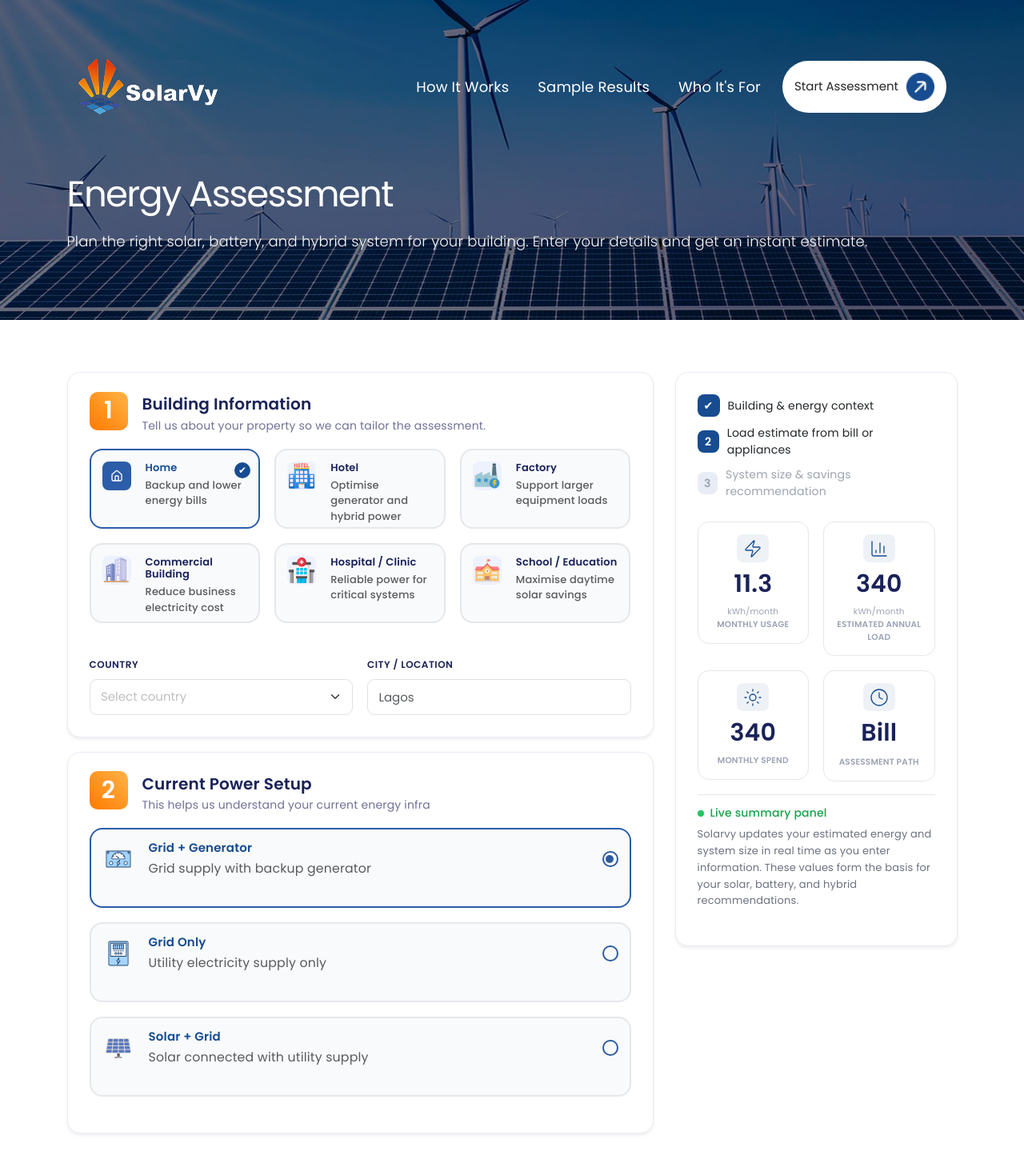
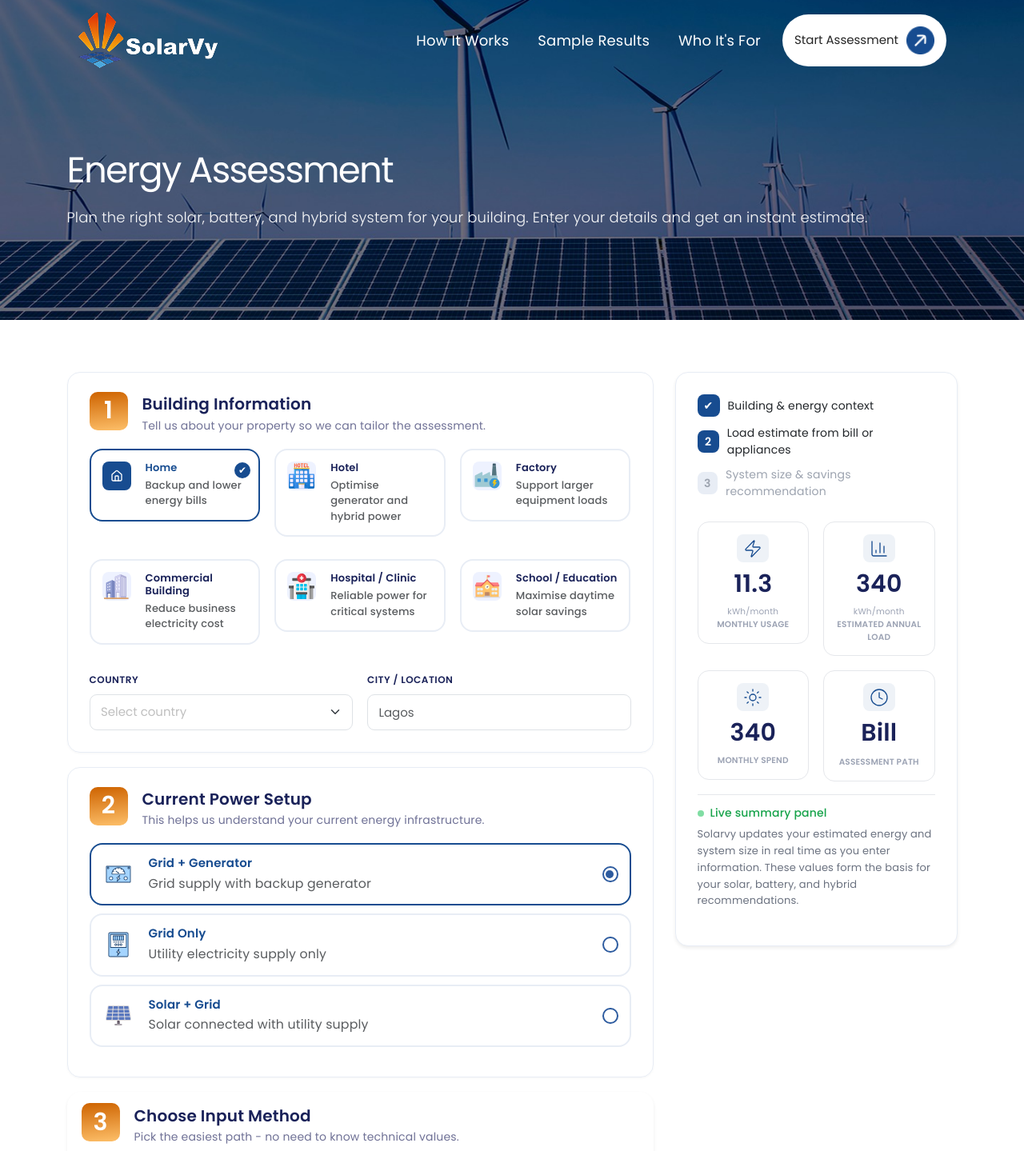
Before and after one commit to ratheesh-srishtis/web-app, a React (Vite) app: page /assesement in a window 1280 px wide. Shown: the top 1439 px of the page at 80% size. Built offline with nearby package versions, Linux system fonts and the light colour scheme.

Commit message:
right section

```diff
--- a/src/App.css
+++ b/src/App.css
@@ -304,6 +304,10 @@ font-size: 45px;
   box-shadow: 0 4px 10px rgba(0, 0, 0, 0.1);
 }
 
+hr {
+    border: 1px solid #E8EDF5 !important;
+}
+
 /* Text */
 .step h4 {
   font-size: 18px;
@@ -400,10 +404,12 @@ body {
      background: #ffffff;
     padding: 18px 22px;
     border-radius: 12px;
-  box-shadow: 0 6px 14px rgba(0, 0, 0, 0.05);
+    /* box-shadow: 0 6px 14px rgba(0, 0, 0, 0.05); */
     margin-bottom: 15px;
     transition: 0.3s;
-  border: 1px solid #CAE1FF !important;
+    /* border: 1px solid #CAE1FF !important; */
+    border: 0.5px solid #CAE1FF;
+    box-shadow: 0px 20px 21px 0 rgba(202, 225, 255, 0.1);
 }
 
 .card-boxs {
@@ -418,8 +424,9 @@ body {
 }
 
 .step-s {
-  box-shadow: 0 1px 12px #CAE1FF;
-  border-radius: 0 0 15px 15px;
+     border-radius: 12px;
+    box-shadow: 4px 4px 16px 0 rgba(202, 225, 255, 0.3);
+
 }
 
 .card-box:hover {
@@ -499,9 +506,7 @@ body {
 .select-text option {
   width: 100%;
 }
-img.boxs-img {
-    width: 100%;
-}
+
 
 
 .card-boxs small {
@@ -671,7 +676,10 @@ img.boxs-img {
   font-weight: 500;
 }
 
-
+nav.navbar.navbar-expand-md.mb-2.asst-menuss {
+  position: relative;
+  top: 58px;
+}
 
 /* Divider */
 .divider {
@@ -700,7 +708,7 @@ img.boxs-img {
     transition: 0.3s;
     border: 1px solid #CAE1FF !important;
     height: 130px;
-    width: 180px;
+
 }
   .subtitle {
 
@@ -727,13 +735,15 @@ img.boxs-img {
     position: relative;
   }
 
-  .container.position-relative.z-1.menu-div {
-
-        /*  position: relative;
-        top: 32%; */
-        margin-bottom: 65px;
+nav.navbar.navbar-expand-md.mb-2.asst-menuss {
+    position: relative;
+    top: 5px;
 }
-
+section.hero.d-flex.align-items-center.ass-bannr {
+    height: 100%;
+    min-height: 400px;
+    margin-bottom:1px
+}
   .hero {
 
     height: 100%;
@@ -829,13 +839,16 @@ h4.head-blue-left {
     text-align: left;
     padding: 15px 0px 0px 15px;
     color: #1A2259;
+    font-size: 24px !important;
+    font-weight: 600;
 }
 
 p.sub-left {
-  font-size: 14px;
-  color: #6c757d;
+      font-size: 16px;
+    color: #6D7189;
     text-align: left;
     padding: 0px 0px 0px 15px;
+    font-weight: 400;
 }
 
 a.text-light.align-self-center {
@@ -877,7 +890,10 @@ a.text-light.align-self-center {
     margin-bottom: 10px;
     color: #1A2259;
   }
-
+    .row.align-items-center.text-divs.ass-text-bann {
+        position: relative;
+        top: -45px;
+    }
   .row.align-items-center.text-divs {
     position: relative;
     top: 1px;
--- a/src/css/ass-result.css
+++ b/src/css/ass-result.css
@@ -16,7 +16,11 @@
 .custom-card small {
   font-size: 14px;
   color: #6F7196 !important;
-  margin-left: 10px;
+
+}
+
+hr {
+    border: 1px solid #E8EDF5 !important;
 }
 
 .icon-box-sun {
@@ -32,7 +36,7 @@
 .icon-box-right {
   width: 48px;
   height: 48px;
-  background-color: #fff; /* light grey */
+  background-color: #F0F4FA; /* light grey */
   border-radius: 12px;
 
   align-items: center;
@@ -295,7 +299,7 @@ small.text-muted.sub-down {
   padding: 16px;
 }
 .qs-cards {
-background: #f8fafc;
+
   border: 1px solid #e5e7eb;
   border-radius: 14px;
   padding: 16px;
@@ -440,7 +444,7 @@ i.colo-sym.bi.bi-graph-up.mb-2.text-primary.fs-5 {
 .btn-outline-customss2 {
   width: 100%;
   height: 56px;
-  background-color: #E9EDF3;
+  background-color: #fff;
   color: #234F8E;
 
   border: 2px solid #BFD0EA;
--- a/src/css/ass.css
+++ b/src/css/ass.css
@@ -2,14 +2,18 @@
 
 .row.align-items-center.text-divs.ass-text-bann {
     position: relative;
-    top: 30px;
+    top:0px;
 }
-
+.parent-container {
+    display: flex; /* or grid */
+    flex-direction: column; /* if vertical */
+    gap: 10px;
+}
 
 .step-box {
   width: 48px;
   height: 48px;
-  background: linear-gradient(45deg, #ff7a00, #ffb347);
+    background: linear-gradient(-186deg, #ce6300, #fdbf69);
   color: white;
   font-weight: bold;
   border-radius: 10px;
@@ -106,7 +110,7 @@
 }
 
 .property-card.active .icon-box-tops{
-  background: #2b5da8;
+  background: #174C90;
   color: white;
 }
 
@@ -172,8 +176,8 @@ top: 0px;
 /* Card base */
 .property-card {
   width: 100%;
-  height: 100px; /* fixed equal height */
-  background: #eef2f7;
+
+
   border-radius: 12px;
 
   align-items: center;
@@ -210,7 +214,7 @@ top: 0px;
 /* Active state */
 .property-card.active {
   border: 2px solid #174C90;
-  background: #eff6ff;
+
 }
 p.small.mb-0.text-muted.ass-muted {
     color: #6F7196;
@@ -367,12 +371,24 @@ input.form-control.rounded-3.ass-intput {
     border: 1px solid #E8EDF5;
     border-radius: 16px !important;
    background-color: rgb(255, 255, 255);
+    position: sticky !important;
+    top: 100px; /* 🔥 adjust based on header */
+    align-self: flex-start; /* 🔥 VERY IMPORTANT */
+
+}
+
+.right-panel {
+    position: sticky;
+    top: 100px; /* default (scroll down) */
+    transition: top 0.3s ease;
 }
 
 .p-4.shadow-sm.rounded-4.ass-first {
       border: 1px solid #E8EDF5;
     border-radius: 16px !important;
-    background-color: rgb(255, 255, 255);
+
+    box-shadow: 0px 1px 3px rgba(0, 0, 0, 0.04) !important;
+
 }
 h5.asst-h {
     color: #1A2259;
@@ -684,6 +700,19 @@ textarea.form-control.notes-box.ass-text-area {
     max-width: 170px;
 }
 
+nav.navbar.navbar-expand-md.mb-2.asst-menuss {
+    position: relative;
+    top: -58px;
+}
+
+@media (max-width: 768px) {
+    nav.navbar.navbar-expand-md.mb-2.asst-menuss {
+        position: relative;
+        top: 5px;
+        margin-top:10px;
+    }
+}
+
 .btn-outline-custom2:hover {
   background: #eef4ff;
 }
@@ -910,19 +939,19 @@ button.btn.btn-outline-custom.btn-start {
 }
 
 .property-card {
-  border: 2px solid #e5e7eb;
+   border: 2px solid #E8EDF5;
     border-radius: 16px;
     padding: 14px;
-  background: #f9fafb !important;
     cursor: pointer;
     transition: all 0.2s ease;
     position: relative;
+    margin-bottom: 10px; /* adds gap */
 
 }
 
 .property-card.active {
-  border-color: #2b5da8;
-  background: #eef4ff;
+  border-color: #174C90;
+
 }
 
 
@@ -944,7 +973,7 @@ section.hero.d-flex.align-items-center.ass-bannr {
     margin-bottom: 65px;
 }
 .property-card.active .icon-box {
-  background: #2b5da8;
+  background: #174C90;
   color: white;
 }
 
@@ -1295,15 +1324,14 @@ p.small.mb-0.text-muted.ass-muted{display: none;}
 
       }
 
-      .p-4.rounded-4.shadow-sm.sticky-top.right-panel.assts-right {
 
-    display: none;
-}
   }
 
 
 
-
+ hr {
+    border: 1px solid #E8EDF5 !important;
+}
 
 
 
@@ -1353,7 +1381,7 @@ p.small.mb-0.text-muted.ass-muted{display: none;}
 }
 
 .appliance-table tbody tr {
-  border-bottom: 1px solid #eee;
+  border-bottom: 1px solid #F0F4FA;
 }
 
 .appliance-cell {
--- a/src/pages/Assesement.tsx
+++ b/src/pages/Assesement.tsx
@@ -41,6 +41,17 @@ function Assesement() {
   const [selectedProperty, setSelectedProperty] = useState(1);
   const [selectedPower, setSelectedPower] = useState(1);
   const [active, setActive] = useState("bill");
+
+
+
+
+
+
+
+
+
+
+
   const options = [
     {
       id: "bill",
@@ -133,6 +144,13 @@ const handleChange = (
   ];
 
 
+
+
+
+
+
+
+
   const [activeTab, setActiveTab] = useState("Businesses");
 
 const applianceOptions = [
@@ -221,7 +239,7 @@ const handleFileChange = (e) => {
         <div className="container position-relative z-1 menu-div ass-div">
 
           {/* Navbar */}
-          <nav className="navbar navbar-expand-md mb-2">
+          <nav className="navbar navbar-expand-md mb-2 asst-menuss">
             <div className="container-fluid">
 
               {/* Logo */}
@@ -317,7 +335,7 @@ const handleFileChange = (e) => {
               </div>
 
               {/* Cards */}
-              <div className="row g-3">
+              <div className="row g-3 mb-3">
                 {propertyOptions.map((item) => (
                   <div className="col-6 col-md-6 col-lg-4" key={item.id}>
                     <div
@@ -346,7 +364,7 @@ const handleFileChange = (e) => {
               </div>
 
               {/* Form */}
-              <div className="row g-3 mt-3">
+              <div className="row g-3 ">
 
                 {/* COUNTRY */}
                 <div className="col-md-6">
@@ -392,15 +410,16 @@ const handleFileChange = (e) => {
                 <div>
                   <h5 className="fw-bold mb-1 heading-ass">Current Power Setup</h5>
                   <p className="text-muted small mb-0 para-ass">
-                    This helps us understand your current energy infra
+                 This helps us understand your current energy infrastructure.
                   </p>
                 </div>
               </div>
 
               {powerOptions.map((item) => (
-  <div
+  <div className="parent-container">
+    <div
     key={item.id}
-    className={`property-card mb-3 ${selectedPower === item.id ? "active" : ""}`}
+    className={`property-card  ${selectedPower === item.id ? "active" : ""}`}
     onClick={() => setSelectedPower(item.id)}
  >
     <div className="d-flex justify-content-between align-items-center">
@@ -421,6 +440,7 @@ const handleFileChange = (e) => {
       </div>
 
     </div>
+  </div>
   </div>
 ))}
 
@@ -797,7 +817,15 @@ const handleFileChange = (e) => {
 
         </tbody>
             {/* ✅ BUTTONS HERE (after table) */}
-  <div className="buttons-actions bottom-bttns d-flex flex-wrap gap-3 mt-3">
+
+
+
+
+      </table>
+
+    </div>
+                 {/* table-end*/}
+                  <div className="buttons-actions bottom-bttns d-flex flex-wrap gap-3 mt-3">
     <button className="dashed-btn">
       <span className="plus">+</span> Add Equipment
     </button>
@@ -806,14 +834,6 @@ const handleFileChange = (e) => {
       <span className="plus">+</span> Add Critical Load Tag
     </button>
   </div>
-
-
-
-      </table>
-
-    </div>
-                 {/* table-end*/}
-
               </div>
             </div>
             {/* no:4 (3) end*/}
--- a/src/pages/AssessmentResult.tsx
+++ b/src/pages/AssessmentResult.tsx
@@ -120,11 +120,11 @@ function AssesementResult() {
               <div className="col-md-4">
                 <div className="card custom-card h-100">
                   <div className="card-body">
-                    <div className="d-flex align-items-center mb-2">
+                    <div className="d-flex align-items-center mb-2 gap-2">
                       <div className="icon-box-sun">
                         <img src={Sun} alt="icon" />
                       </div>
-                      <small className="text-uppercase text-muted g-2">
+                      <small className="text-uppercase text-muted ">
                         <b>Recommended Solar PV</b>
                       </small>
                     </div>
@@ -148,11 +148,11 @@ function AssesementResult() {
               <div className="col-md-4">
                 <div className="card custom-card h-100">
                   <div className="card-body">
-                    <div className="d-flex align-items-center mb-2">
+                    <div className="d-flex align-items-center mb-2 gap-2">
                       <div className="icon-box-battery">
                         <img src={batt} alt="icon" />
                       </div>
-                      <small className="text-uppercase text-muted g-2">
+                      <small className="text-uppercase text-muted ">
                         <b>Recommended Battery</b>
                       </small>
                     </div>
@@ -176,11 +176,11 @@ function AssesementResult() {
               <div className="col-md-4">
                 <div className="card custom-card h-100">
                   <div className="card-body">
-                    <div className="d-flex align-items-center mb-2">
+                    <div className="d-flex align-items-center mb-2 gap-2">
                       <div className="icon-box-act">
                         <img src={halfSun} alt="icon" />
                       </div>
-                      <small className="text-uppercase text-muted g-2">
+                      <small className="text-uppercase text-muted">
                         <b>Recommended Inverter</b>
                       </small>
                     </div>
--- a/src/pages/Home.tsx
+++ b/src/pages/Home.tsx
@@ -214,7 +214,7 @@ function Home() {
                   <img src={onee} alt="icon" className="main-icon" />
                 </div>
 
-                <h4 className="head-blue mt-4">Enter your energy data</h4>
+                <h4 className="head-blue mt-3">Enter your energy data</h4>
 
                 <p>
                   Use your electricity bill, standard appliances, or custom equipment to estimate demand.
```
Lines whose indentation alone changed are shown as unchanged.
